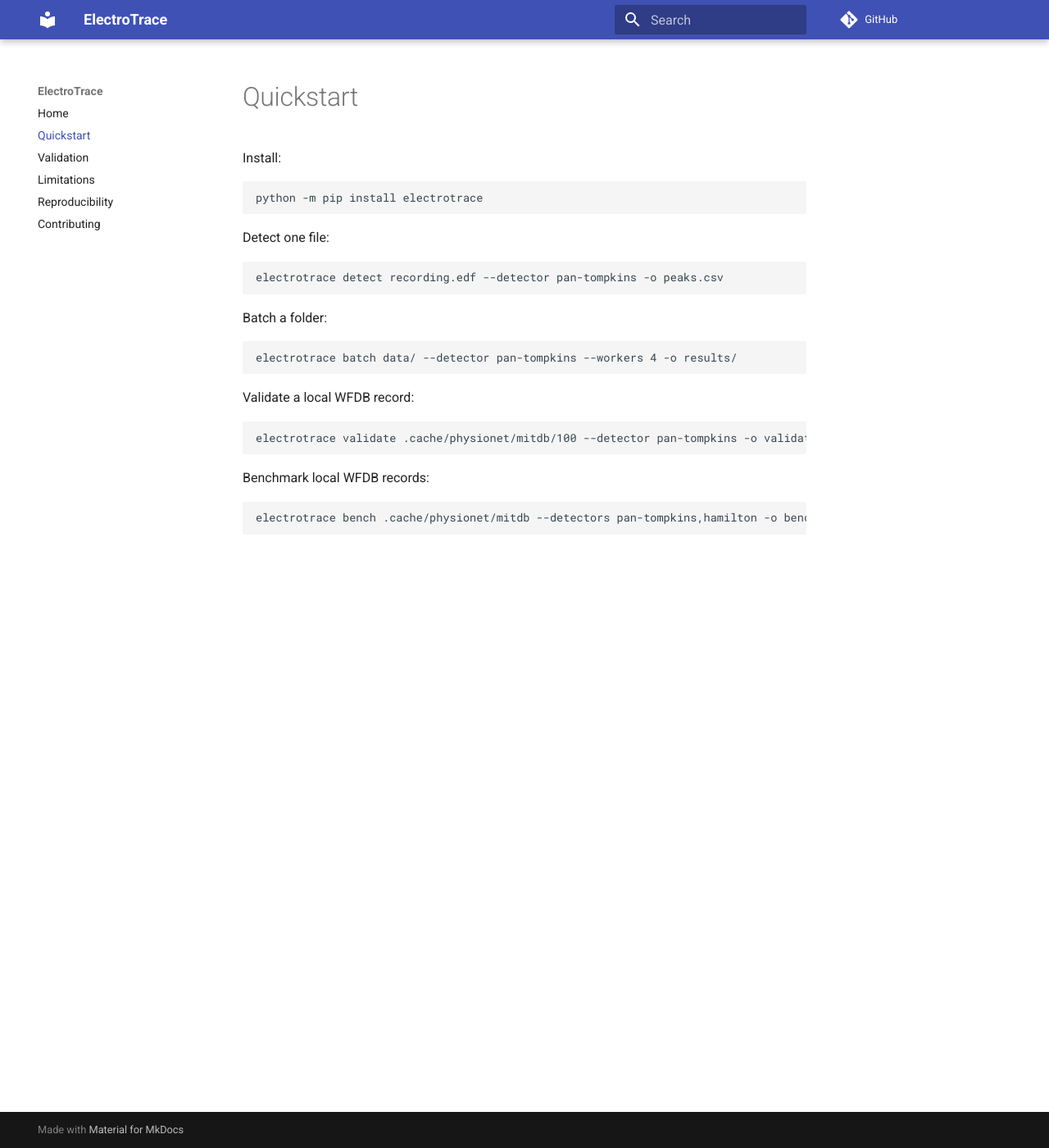
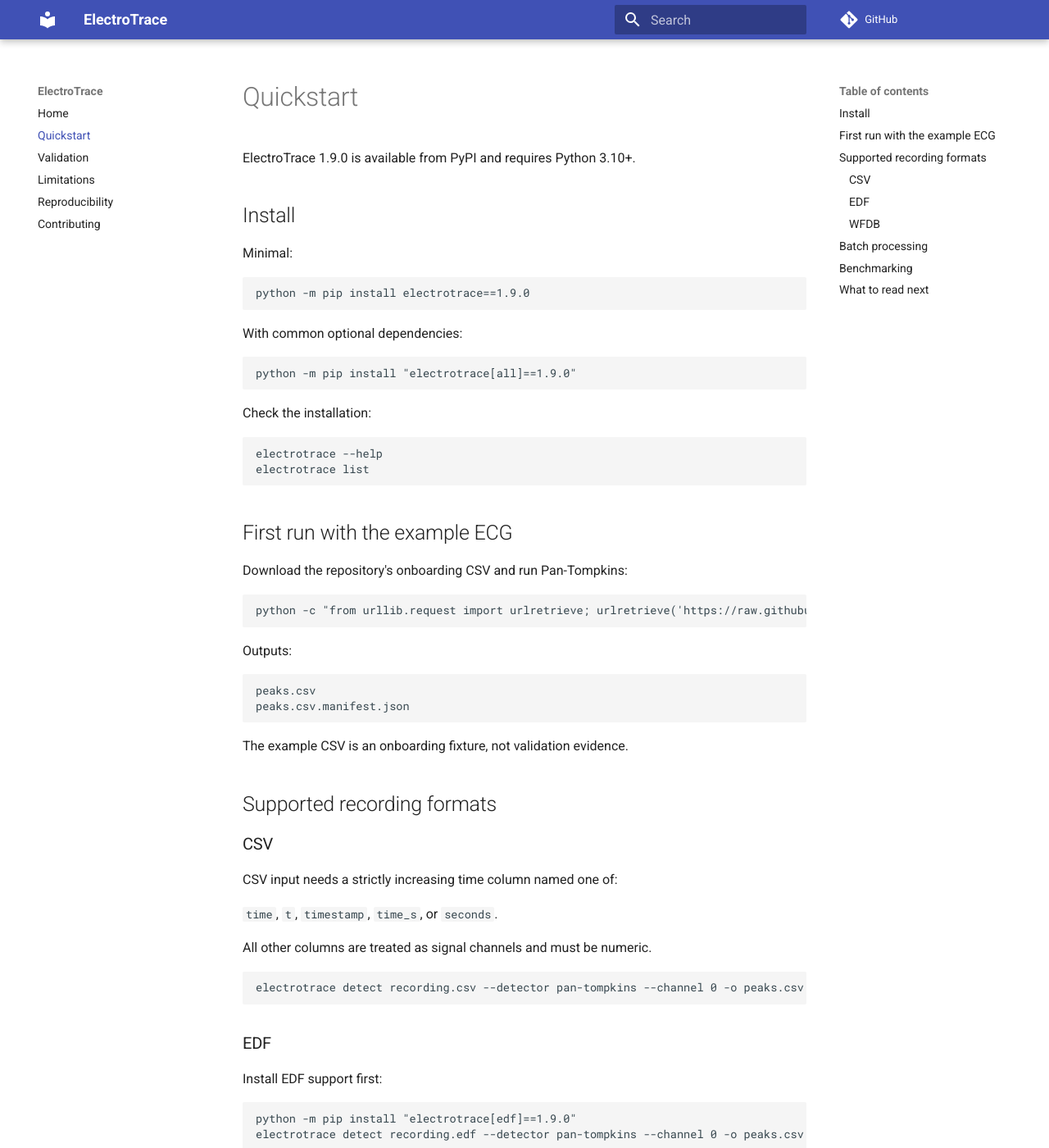
Before and after one commit to Virelion-Biotech/Virelion-ElectroTrace, an MkDocs documentation site: the page built from docs/QUICKSTART.md, in a window 1280 px wide and 1400 px high. Shown: the whole window at 82% size. Built offline with MkDocs 1.6.1 and Material for MkDocs 9.7.7, drawn with Linux system fonts in a browser that asks for light colours; comment, search, counter and statistics services are not loaded; some of the changed text lies outside the part shown.

Commit message:
Expand quickstart for PyPI users

````diff
--- a/docs/QUICKSTART.md
+++ b/docs/QUICKSTART.md
@@ -1,31 +1,125 @@
 # Quickstart
 
-Install:
+ElectroTrace 1.9.0 is available from PyPI and requires Python 3.10+.
 
-~~~bash
-python -m pip install electrotrace
-~~~
+## Install
 
-Detect one file:
+Minimal:
 
-~~~bash
-electrotrace detect recording.edf --detector pan-tompkins -o peaks.csv
-~~~
+```bash
+python -m pip install electrotrace==1.9.0
+```
 
-Batch a folder:
+With common optional dependencies:
 
-~~~bash
+```bash
+python -m pip install "electrotrace[all]==1.9.0"
+```
+
+Check the installation:
+
+```bash
+electrotrace --help
+electrotrace list
+```
+
+## First run with the example ECG
+
+Download the repository's onboarding CSV and run Pan-Tompkins:
+
+```bash
+python -c "from urllib.request import urlretrieve; urlretrieve('https://raw.githubusercontent.com/Virelion-Biotech/Virelion-ElectroTrace/main/sample_data/sample_ecg.csv','sample_ecg.csv')" && electrotrace detect sample_ecg.csv --detector pan-tompkins --channel 0 -o peaks.csv
+```
+
+Outputs:
+
+```text
+peaks.csv
+peaks.csv.manifest.json
+```
+
+The example CSV is an onboarding fixture, not validation evidence.
+
+## Supported recording formats
+
+### CSV
+
+CSV input needs a strictly increasing time column named one of:
+
+`time`, `t`, `timestamp`, `time_s`, or `seconds`.
+
+All other columns are treated as signal channels and must be numeric.
+
+```bash
+electrotrace detect recording.csv --detector pan-tompkins --channel 0 -o peaks.csv
+```
+
+### EDF
+
+Install EDF support first:
+
+```bash
+python -m pip install "electrotrace[edf]==1.9.0"
+electrotrace detect recording.edf --detector pan-tompkins --channel 0 -o peaks.csv
+```
+
+### WFDB
+
+Install WFDB support:
+
+```bash
+python -m pip install "electrotrace[wfdb]==1.9.0"
+```
+
+Then validate a local annotated record:
+
+```bash
+electrotrace validate .cache/physionet/mitdb/100 --detector pan-tompkins -o validation.json
+```
+
+## Batch processing
+
+```bash
 electrotrace batch data/ --detector pan-tompkins --workers 4 -o results/
-~~~
+```
 
-Validate a local WFDB record:
+The batch directory contains per-beat, per-record, failure, provenance, restart-state, and optional subject-level outputs.
 
-~~~bash
-electrotrace validate .cache/physionet/mitdb/100 --detector pan-tompkins -o validation.json
-~~~
+```text
+results/
+├── beats.csv
+├── records.csv
+├── subjects.csv
+├── failures.csv
+├── manifest.json
+├── batch_state.json
+└── peaks/
+```
 
-Benchmark local WFDB records:
+ElectroTrace never infers subject identity from filenames. Supply `--subject-map` when subject-level aggregation is scientifically appropriate.
 
-~~~bash
-electrotrace bench .cache/physionet/mitdb --detectors pan-tompkins,hamilton -o bench.json
-~~~
+## Benchmarking
+
+```bash
+electrotrace bench .cache/physionet/mitdb \
+  --detectors pan-tompkins,hamilton \
+  --tolerance-ms 75 \
+  -o bench.json
+```
+
+Generate an HTML report:
+
+```bash
+electrotrace report bench.json -o bench.html
+```
+
+## What to read next
+
+Before interpreting detector comparisons, read:
+
+- [Validation evidence](validation/README.md)
+- [Limitations](LIMITATIONS.md)
+- [Reproducibility](REPRODUCIBILITY.md)
+- [Cross-database policy](CROSS_DATABASE_POLICY.md)
+
+ElectroTrace is research software and is not a clinical device.
````
